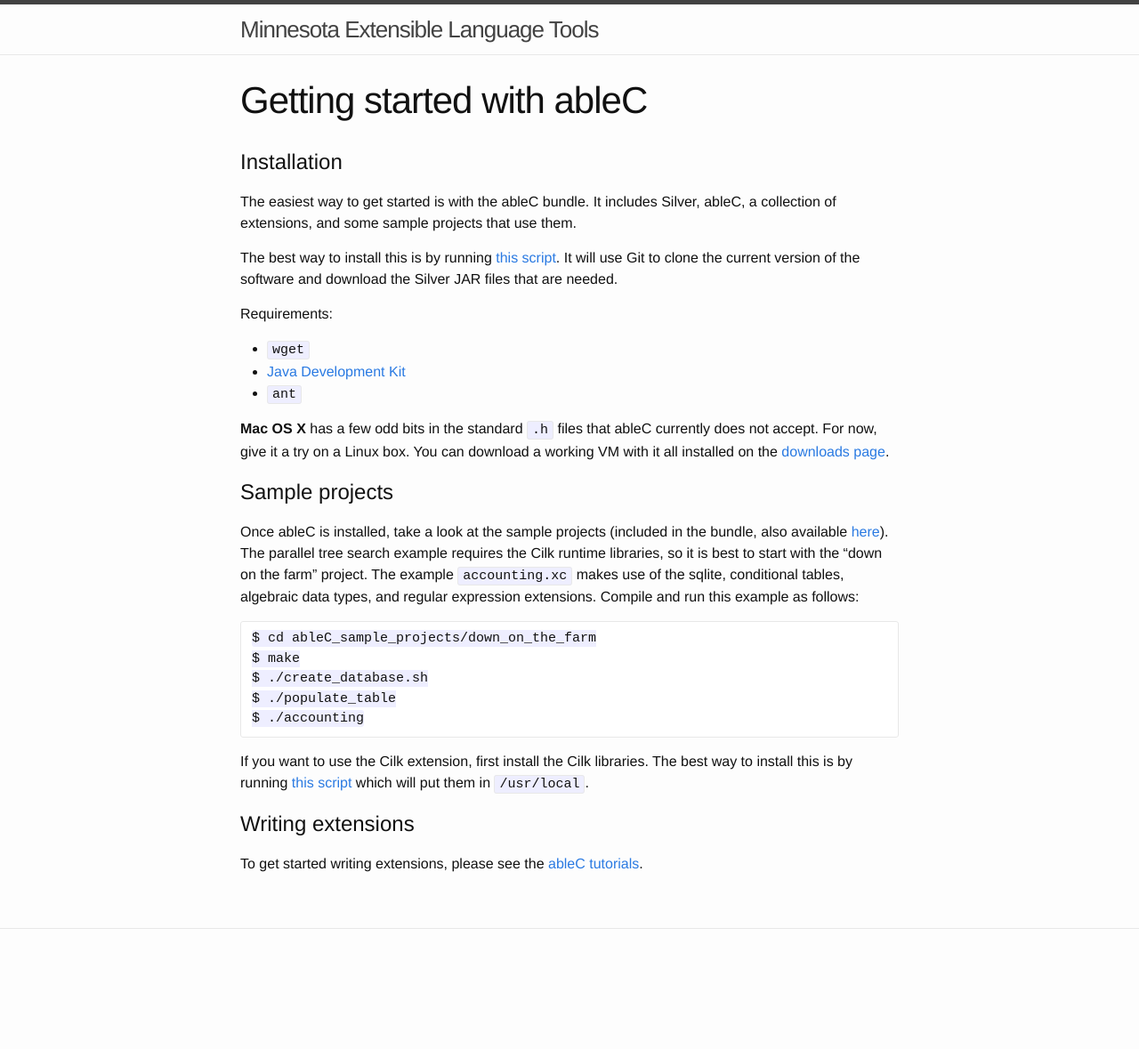
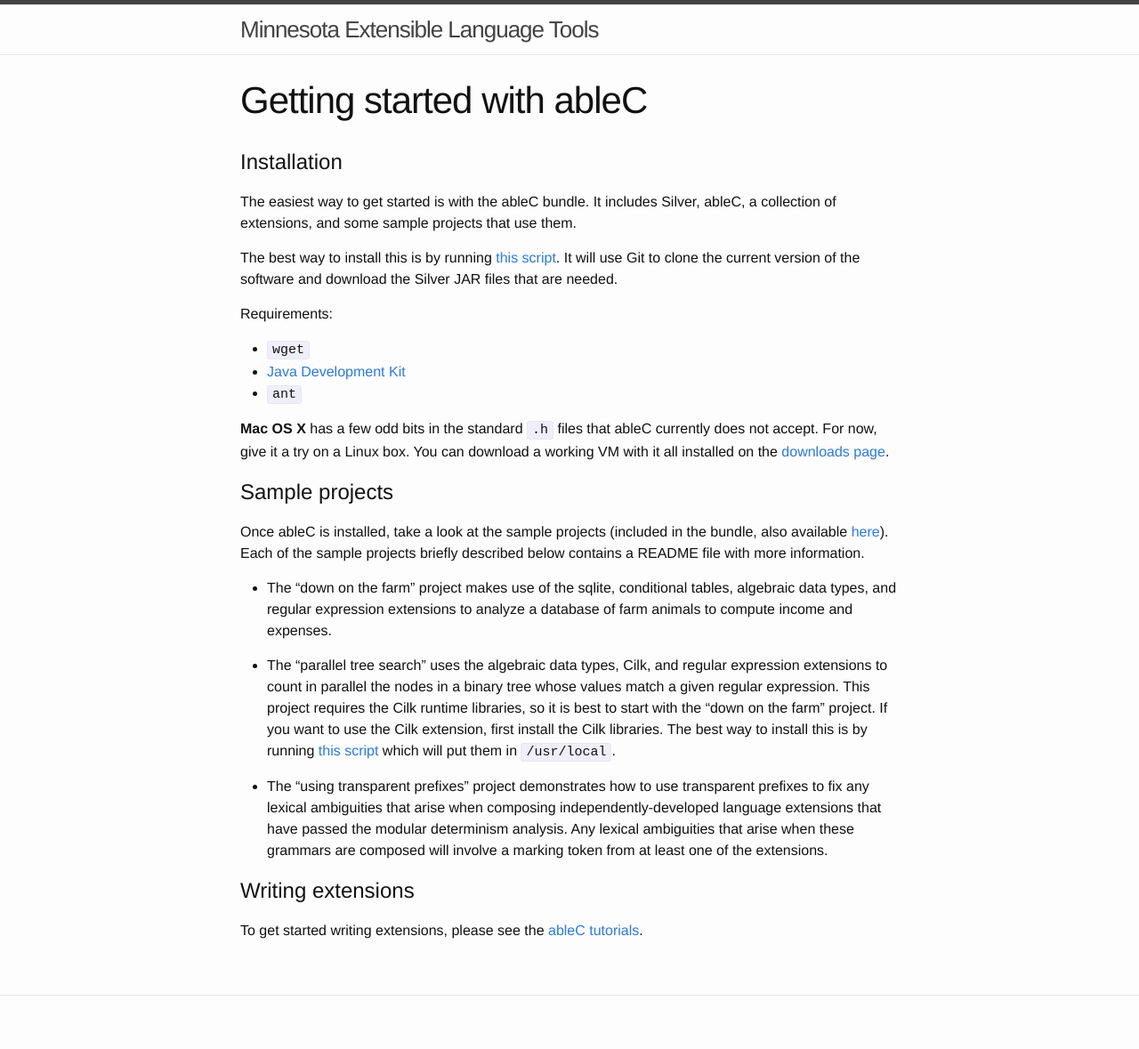
Before and after one commit to melt-umn/melt-website, a Jekyll site: the page built from ableC/getting-started/index.md, in a window 1280 px wide. Shown: the whole page at 89% size. Built offline with Jekyll 4.4.1, drawn with Linux system fonts in a browser that asks for light colours; before the commit the page ends 1104 px from its top, so only the background shows below that.

Commit message:
refer to sample project READMEs, briefly describe each project

````diff
--- a/ableC/getting-started/index.md
+++ b/ableC/getting-started/index.md
@@ -31,27 +31,28 @@
 # Sample projects
 
 Once ableC is installed, take a look at the sample projects (included in the
-bundle, also available [here](https://github.com/melt-umn/ableC_sample_projects)). The
-parallel tree search example requires the Cilk runtime libraries, so
-it is best to start with the "down on the farm" project. The example
-`accounting.xc` makes use of the sqlite, conditional tables, algebraic data
-types, and regular expression extensions. Compile and run this example as
-follows:
+bundle, also available [here](https://github.com/melt-umn/ableC_sample_projects)).
+Each of the sample projects briefly described below contains a README file with
+more information.
 
-```
-$ cd ableC_sample_projects/down_on_the_farm
-$ make
-$ ./create_database.sh
-$ ./populate_table
-$ ./accounting
-```
+* The "down on the farm" project makes use of the sqlite, conditional tables,
+algebraic data types, and regular expression extensions to analyze a database of
+farm animals to compute income and expenses.
 
-If you want to use the Cilk extension, first install the Cilk
-libraries.  The best way to install this is by running [this
-script](http://melt.cs.umn.edu/downloads/install-cilk-libs.sh)
-which will put them in ``/usr/local``.
+* The "parallel tree search" uses the algebraic data types, Cilk, and regular
+expression extensions to count in parallel the nodes in a binary tree whose
+values match a given regular expression. This project requires the Cilk runtime
+libraries, so it is best to start with the "down on the farm" project.  If you
+want to use the Cilk extension, first install the Cilk libraries.  The best way
+to install this is by running [this
+script](http://melt.cs.umn.edu/downloads/install-cilk-libs.sh) which will put
+them in ``/usr/local``.
 
-
+* The "using transparent prefixes" project demonstrates how to use transparent
+prefixes to fix any lexical ambiguities that arise when composing
+independently-developed language extensions that have passed the modular
+determinism analysis. Any lexical ambiguities that arise when these grammars
+are composed will involve a marking token from at least one of the extensions.
 
 # Writing extensions
 
````
